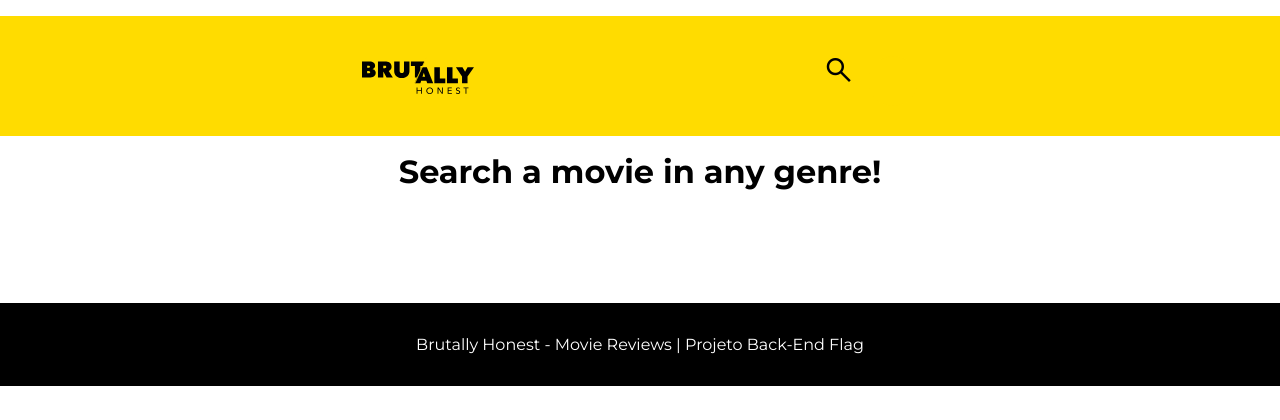
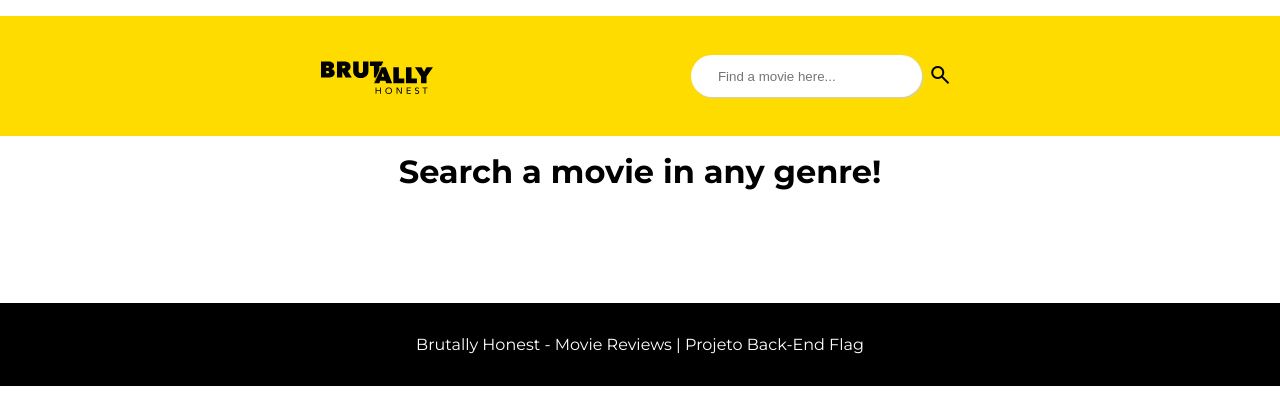
Before and after one commit to rafaelssilva1/back-end-project, a PHP site: page /index.php?page=search in a window 1280 px wide. Shown: the top 420 px of the page. Run offline with PHP 8.4, Linux system fonts and the light colour scheme; data that the repository does not hold is empty.

Commit message:
search functionality - mvc; search look and feel

```diff
--- a/controllers/movies.php
+++ b/controllers/movies.php
@@ -6,6 +6,7 @@
     $page = 2;
     $offset = 0;
     $maxOffset = 0;
+    $targetOffset = 12;
     $moviesCount = $model->getMoviesCount();
     $disableNext = false;
     $disablePrevious = false;
@@ -24,26 +25,30 @@
                 if($_GET["page"] <= 0) {
                     $_GET["page"] = 1;
                 }
-                if($_GET["page"] > ceil($moviesCount["count"] / 12)) {
-                    $_GET["page"]  = ceil($moviesCount["count"] / 12);
+                if($_GET["page"] > ceil($moviesCount["count"] / $targetOffset)) {
+                    $_GET["page"]  = ceil($moviesCount["count"] / $targetOffset);
                 }
-                if(ceil($moviesCount["count"] / 12) == ($_GET["page"])) {
+                if(ceil($moviesCount["count"] / $targetOffset) == ($_GET["page"])) {
                     $page = $_GET["page"] + 1;
-                    $offset = $offset + 12;
+                    $offset = $offset + $targetOffset;
                     $offset = $offset * ($page - 2);
-                    $maxOffset = $offset + 12;
+                    $maxOffset = $offset + $targetOffset;
                     $movies = $model->getAll($offset);
                     $disableNext = true;
                     require("views/movies.php");
                 } else {
                     $page = $_GET["page"] + 1;
-                    $offset = $offset + 12;
+                    $offset = $offset + $targetOffset;
                     $offset = $offset * ($page - 2);
-                    $maxOffset = $offset + 12;
+                    $maxOffset = $offset + $targetOffset;
                     $movies = $model->getAll($offset);
                     require("views/movies.php");
                 }
             }
+            if(isset($_GET["filter"])) {
+                $movies = $model->searchMovies($_GET["filter"]);
+                require("views/search.php");
+            }
         }
     }
 ?>
--- a/index.php
+++ b/index.php
@@ -8,14 +8,16 @@ $resource = $parts[1] ;
 
 $id = $parts[2] ?? "";
 
-$controllers = ["movies", "login", "admin"];
+$controllers = ["movies", "search", "login", "admin"];
 
 require_once("models/base.php");
 
 if(empty($resource)) {
     require("controllers/movies.php");
 } else {
-    if(!isset($_GET["page"])) {
+    if(isset($_GET["filter"])) {
+        require("controllers/search.php");
+    } else if(!isset($_GET["page"])) {
         require("controllers/" .$resource. ".php");
     } else {
         require("controllers/movies.php");
--- a/models/movies.php
+++ b/models/movies.php
@@ -5,7 +5,7 @@
             $query = $this->db->prepare("
                 SELECT id, title, overview, poster_path,
                     CASE
-                        WHEN ROUND(AVG(COALESCE(votes.value, 0)), 1) = 0 THEN 'N/A'
+                        WHEN AVG(votes.value) IS NULL THEN 'N/A'
                         ELSE ROUND(AVG(COALESCE(votes.value, 0)), 1)
                     END AS vote_avg
                 FROM movies
@@ -31,7 +31,8 @@
                     END as vote_avg
                 FROM movies
                 LEFT JOIN votes ON movies.id = votes.movie_id
-                WHERE id = ?;
+                WHERE id = ?
+                LIMIT 12;
             ");
 
             $query->execute([
@@ -51,6 +52,28 @@
 
             return $query->fetch();
         }
+
+        public function searchMovies($input) {
+            $query = $this->db->prepare("
+                SELECT id, title, overview, poster_path,
+                    CASE
+                        WHEN AVG(votes.value) IS NULL THEN 'N/A'
+                        ELSE ROUND(AVG(COALESCE(votes.value, 0)), 1)
+                    END AS vote_avg
+                FROM movies
+                LEFT JOIN votes ON movies.id = votes.movie_id
+                WHERE title LIKE ? OR overview LIKE ?
+                GROUP BY id
+                LIMIT 12;
+            ");
+
+            $query->execute([
+                $input,
+                $input
+            ]);
+
+            return $query->fetch();
+        }
     }
 
 ?>
--- a/styles.css
+++ b/styles.css
@@ -261,54 +261,26 @@ a {
   cursor: pointer;
 }
 
-.nav__search {
-  width: 50px;
-  height: 50px;
-  border-style: none;
-  font-size: 1em;
-  font-weight: bold;
-  cursor: pointer;
-  border-radius: 50%;
-  position: relative;
-  color: var(--color-black) ;
-  background-color:transparent;
-  pointer-events: painted;
-}
-
-.nav__search:focus ~ .nav__input {
-  width: 250px;
-  border-radius: 0px;
-  background-color: transparent;
-}
-
-.nav__input:focus {
-  width: 250px;
-  border-radius: 0px;
-  background-color: transparent;
-}
-
-.nav__search > .material-symbols-outlined {
-  font-size: 2em;
-  cursor: pointer;
+.nav__form {
+  display: flex;
+  align-items: center;
+  justify-content: center;
 }
 
 .nav__input {
-  height: 50px;
-  width: 50px;
-  border-style: none;
-  padding: 10px;
-  font-size: 1em;
-  outline: none;
-  border-radius: 25px;
-  transition: all .5s ease-in-out;
-  background-color: var(--color-yellow);
-  padding-right: 40px;
+  border-radius: 2em;
+  padding: 1em 2em;
+  background-color: var(--color-white);
   color: var(--color-black);
+  border: none;
+  box-shadow: var(--shadow);
 }
 
-.nav__input::placeholder {
-  font-size: 1em;
-  font-weight: 500;
+.nav__button {
+  background-color: var(--color-yellow);
+  margin: 0.5em;
+  border: none;
+  cursor: pointer;
 }
 
 @media screen and (max-width: 1024px) {
--- a/views/header.php
+++ b/views/header.php
@@ -4,13 +4,9 @@
             <a href="/"><img src="/assets/logo.svg"></a>
         </div>
         <ul class="hamburguer">
-            <form class="nav__form" onSubmit={redirectForm}>
-                <button class="nav__search">
-                <span class="material-symbols-outlined">
-                    search
-                </span>
-                </button>
-                <input type="text" id="navSearch" class="nav__input" placeholder="Find any movie..." />
+            <form class="nav__form" method="GET" action="/search/">
+                <input class="nav__input" type="text" name="filter" id="filter" placeholder="Find a movie here...">
+                <button type="submit" class="nav__button"><span class="material-symbols-outlined">search</span></button>
             </form>
         </ul>
     </nav>
```
Also changed, not shown: controllers/search.php (added, +10 -0 lines), models/search.php (added, +27 -0 lines), views/search.php (added, +58 -0 lines).
